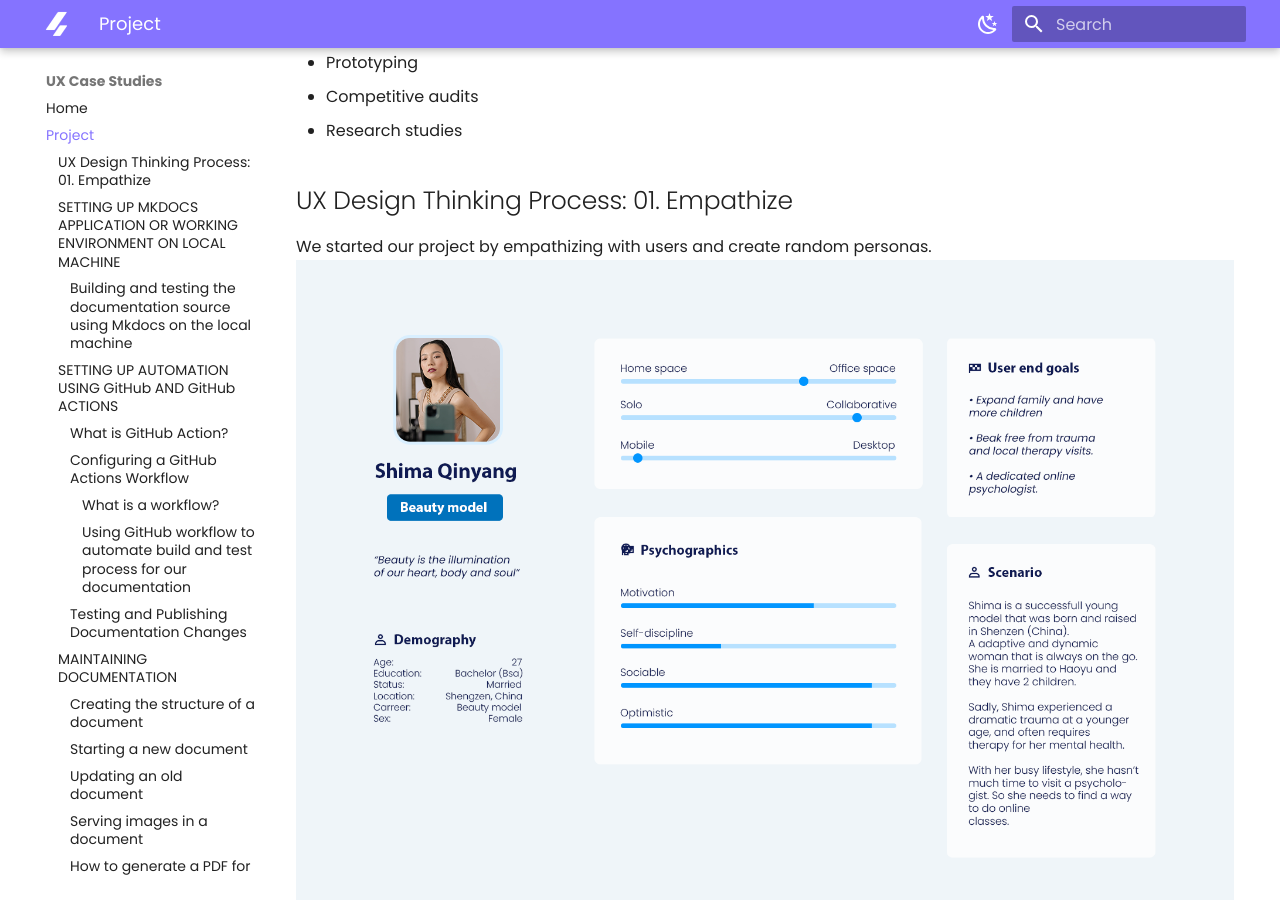
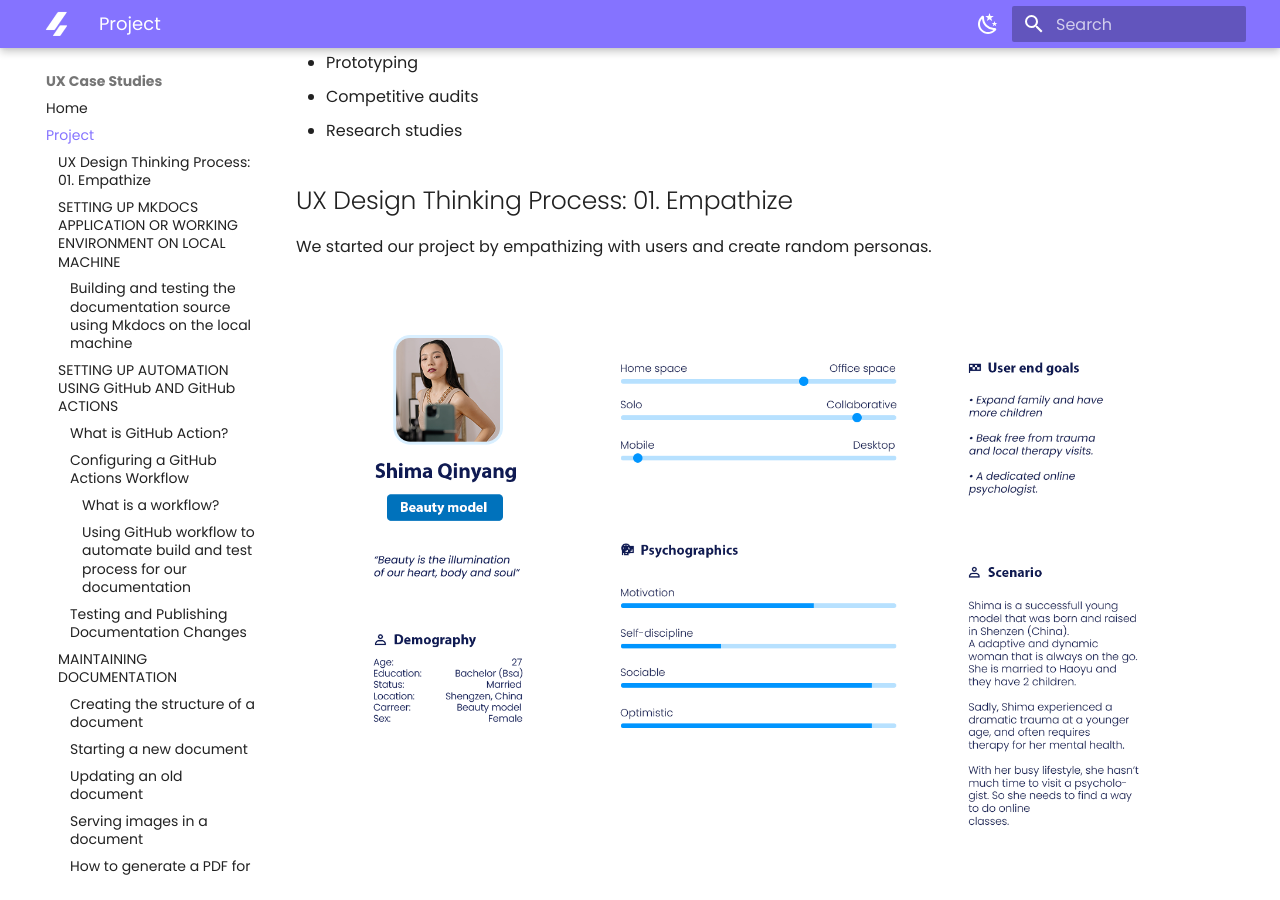
Before and after one commit to divstackio/docs-study, an MkDocs documentation site: the page built from docs/project.md, in a window 1280 px wide and 900 px high, scrolled down 406 px. Built offline with MkDocs 1.6.1 and Material for MkDocs 9.7.7, drawn with Linux system fonts in a browser that asks for light colours.

Commit message:
Update project.md

```diff
--- a/docs/project.md
+++ b/docs/project.md
@@ -21,7 +21,7 @@ Solution: Medipath is a responsive and accessible app that offers medical soluti
 ## UX Design Thinking Process: 01. Empathize
 
 We started our project by empathizing with users and create random personas.
-![Persona 01](img/p01.png)
+![Persona 01](img/persona01.png)
 
 
 ## **SETTING UP MKDOCS APPLICATION OR WORKING ENVIRONMENT ON LOCAL MACHINE**
```
